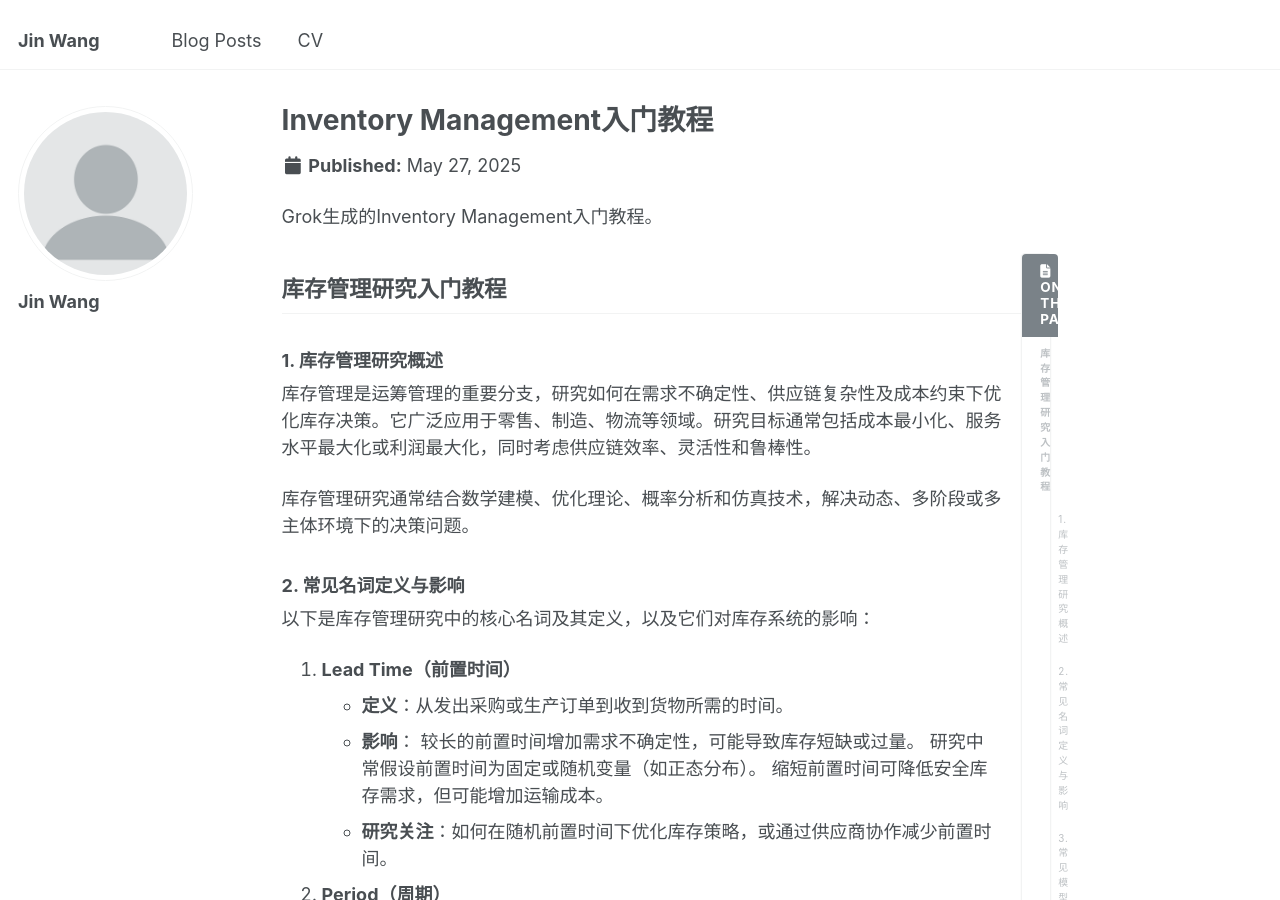
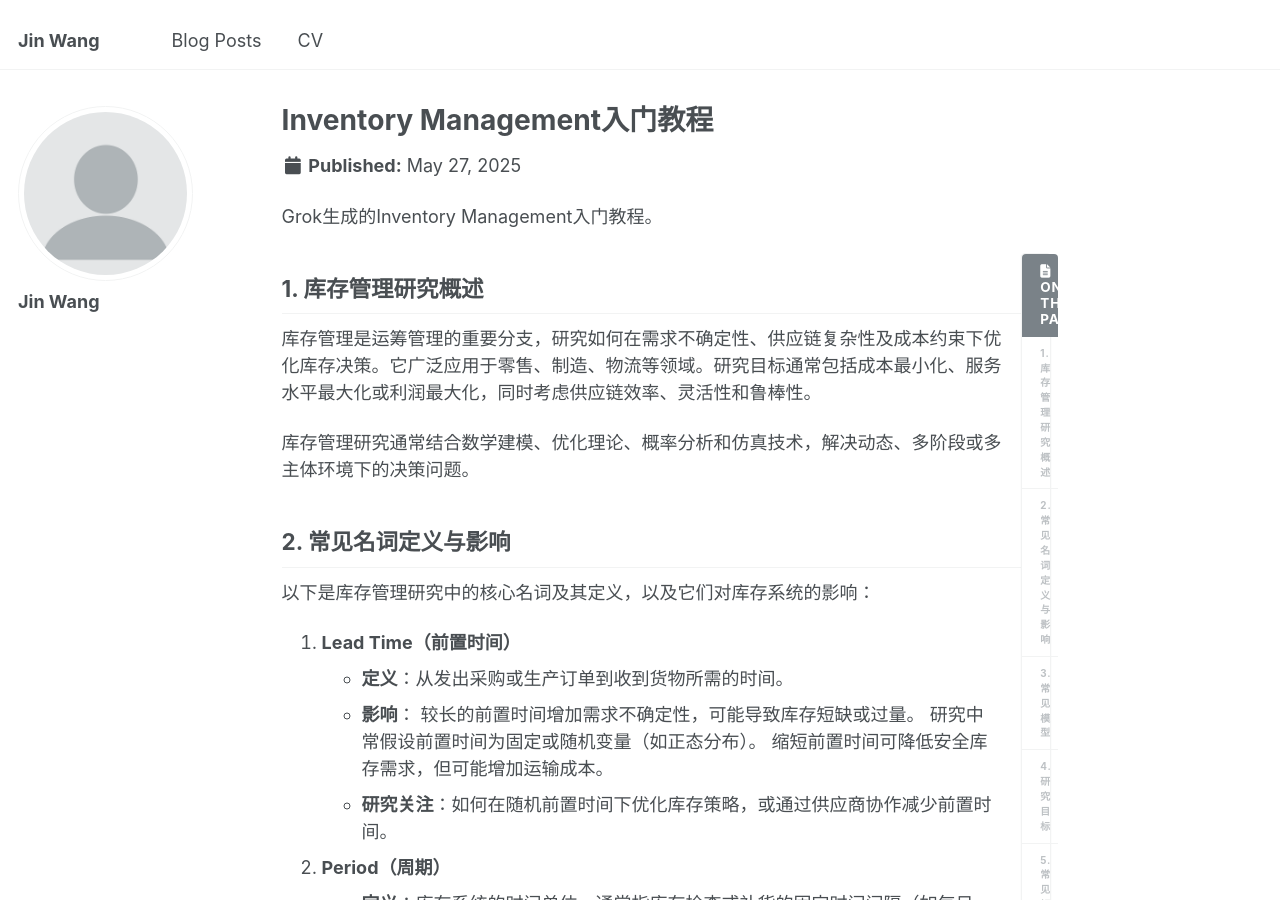
Before and after one commit to JiinnW/JiinnW, a Jekyll site: the page built from _posts/2025-05-27-blog-post-1.md, in a window 1280 px wide and 900 px high. Built offline with Jekyll 4.4.1, drawn with Linux system fonts in a browser that asks for light colours.

Commit message:
Update 2025-05-27-blog-post-1.md

```diff
--- a/_posts/2025-05-27-blog-post-1.md
+++ b/_posts/2025-05-27-blog-post-1.md
@@ -8,10 +8,8 @@ Grok生成的Inventory Management入门教程。
 
 {% include toc %}
 
-## 库存管理研究入门教程
 
-
-### 1. 库存管理研究概述
+## 1. 库存管理研究概述
 
 
 库存管理是运筹管理的重要分支，研究如何在需求不确定性、供应链复杂性及成本约束下优化库存决策。它广泛应用于零售、制造、物流等领域。研究目标通常包括成本最小化、服务水平最大化或利润最大化，同时考虑供应链效率、灵活性和鲁棒性。
@@ -21,7 +19,7 @@ Grok生成的Inventory Management入门教程。
 
 
 
-### 2. 常见名词定义与影响
+## 2. 常见名词定义与影响
 
 
 以下是库存管理研究中的核心名词及其定义，以及它们对库存系统的影响：
@@ -76,7 +74,7 @@ Grok生成的Inventory Management入门教程。
 - **研究关注**：估计缺货成本，设计鲁棒库存策略。
 
 
-### 3. 常见模型
+## 3. 常见模型
 
 
 库存管理研究通常基于以下经典模型，针对不同场景和假设：
@@ -106,7 +104,7 @@ Grok生成的Inventory Management入门教程。
 - **研究关注**：牛鞭效应、信息共享、协调机制。
 
 
-### 4. 研究目标
+## 4. 研究目标
 
 
 库存管理研究的常见目标包括：
@@ -129,7 +127,7 @@ Grok生成的Inventory Management入门教程。
 - 示例：研究VMI（供应商管理库存）的影响。
 
 
-### 5. 常见解决方法（以库存策略为例）
+## 5. 常见解决方法（以库存策略为例）
 
 
 以下是常见库存策略及其适用场景：
@@ -165,7 +163,7 @@ Grok生成的Inventory Management入门教程。
 - **研究问题**：提高仿真效率，验证策略鲁棒性。
 
 
-### 6. 研究方法与工具
+## 6. 研究方法与工具
 
 
 1. **数学建模与优化**：
@@ -182,7 +180,7 @@ Grok生成的Inventory Management入门教程。
 - 工具：TensorFlow、PyTorch、OpenAI Gym。
 
 
-### 7. 研究热点与未来方向
+## 7. 研究热点与未来方向
 
 
 1. **数据驱动的库存管理**：
@@ -199,7 +197,7 @@ Grok生成的Inventory Management入门教程。
 - 示例：联合动态定价与库存控制。
 
 
-### 8. 学习建议与资源
+## 8. 学习建议与资源
 
 
 1. **经典教材**：
@@ -212,7 +210,7 @@ Grok生成的Inventory Management入门教程。
 - 尝试用Python或R实现库存优化模型。
 
 
-### 9. 示例研究问题
+## 9. 示例研究问题
 
 
 为了帮助你快速上手，以下是一个简单的库存管理研究问题：
@@ -230,7 +228,7 @@ Grok生成的Inventory Management入门教程。
 4. 验证策略在不同需求波动下的鲁棒性。
 
 
-### 10. 总结
+## 10. 总结
 
 
 库存管理研究结合理论建模与实际应用，是运筹管理领域的核心课题。通过理解关键名词（如前置时间、周期、梯队）、掌握经典模型（如EOQ、报童模型）和常见策略（如base stock、sS），你可以在成本优化、服务水平提升或供应链协调等方面开展深入研究。建议从简单模型入手，逐步扩展到多梯队、动态定价等复杂场景，并结合数据驱动方法探索前沿问题。
```
